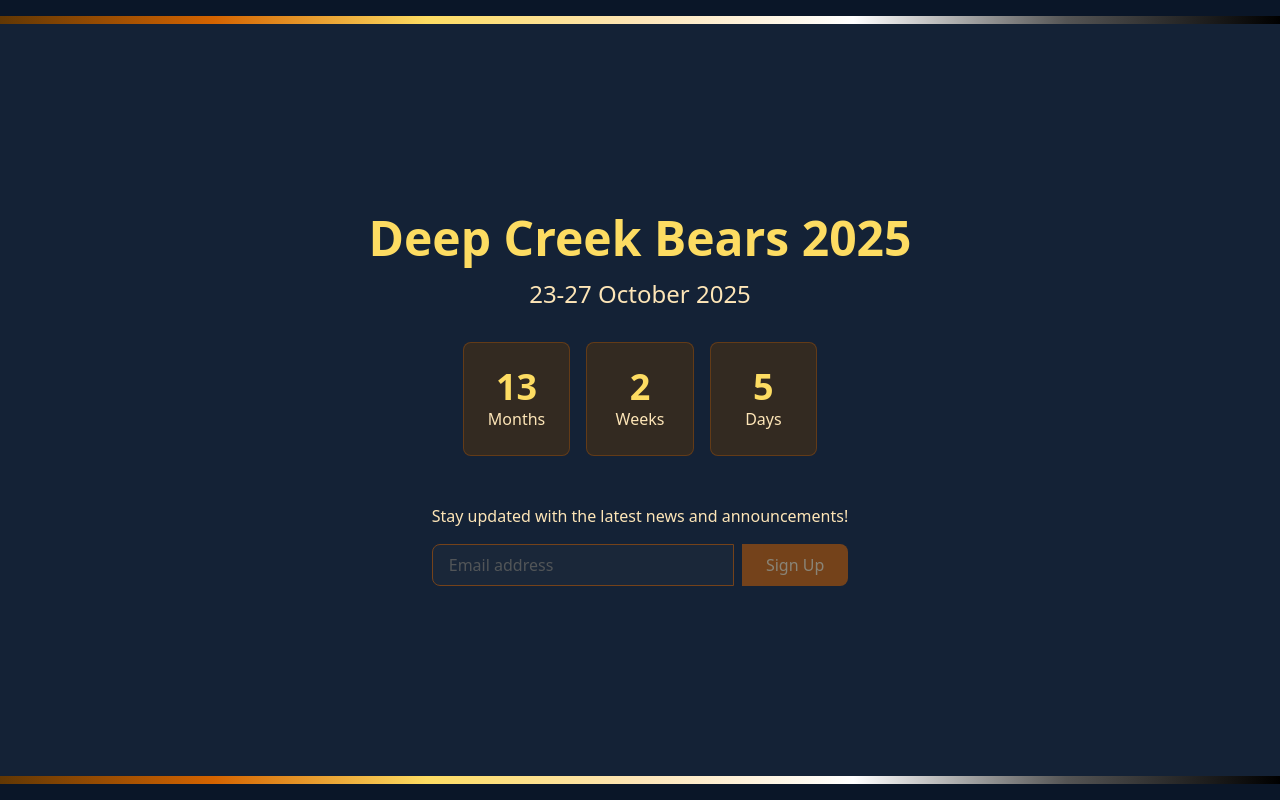
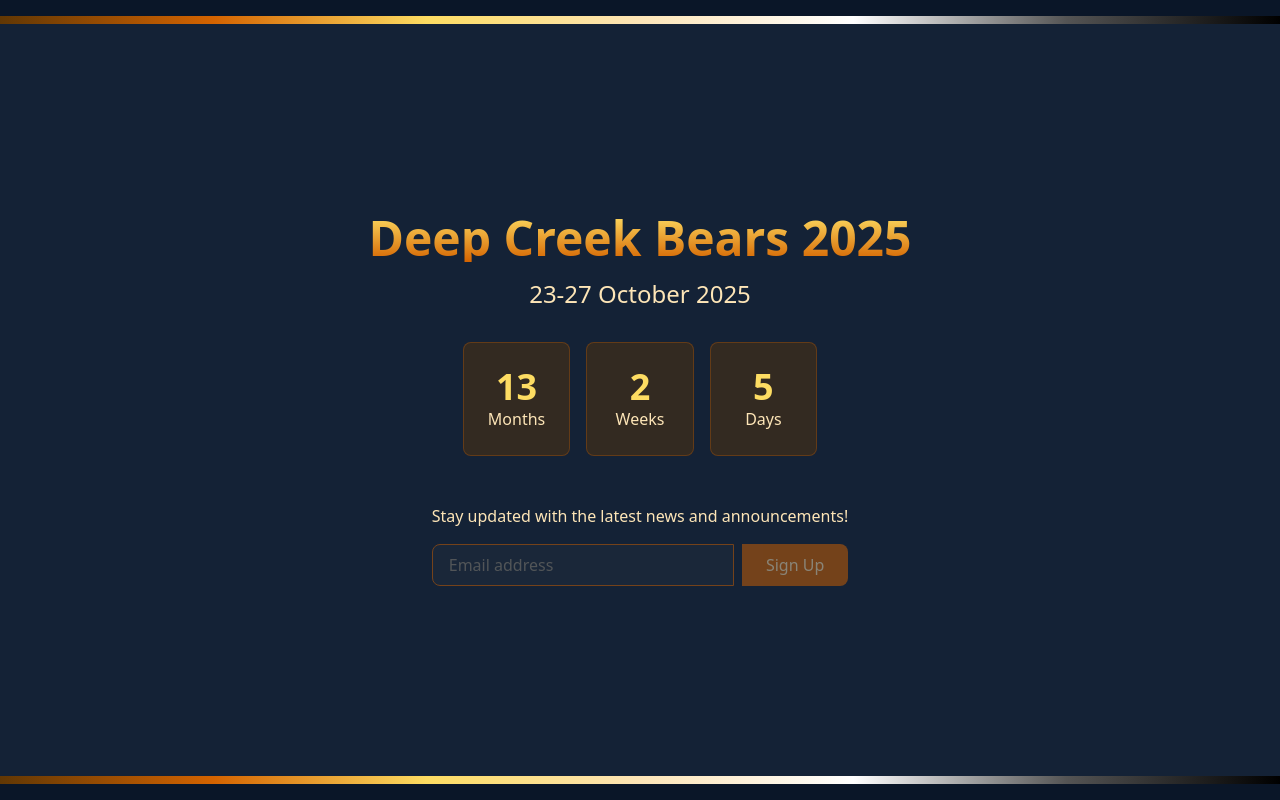
Before and after one commit to retzloff/deep-creek-disco, a SvelteKit app: page / in a window 1280 px wide. Built offline with nearby package versions, Linux system fonts and the light colour scheme.

Commit message:
Color tweak

```diff
--- a/src/app.css
+++ b/src/app.css
@@ -1,3 +1,3 @@
 @import 'tailwindcss/base';
 @import 'tailwindcss/components';
-@import 'tailwindcss/utilities'
+@import 'tailwindcss/utilities';
--- a/src/routes/+page.svelte
+++ b/src/routes/+page.svelte
@@ -32,7 +32,11 @@
   <main class="flex-1 flex items-center bg-navy-800">
     <div class="w-full py-8 flex flex-col">
       <div class="text-center">
-        <h1 class="text-5xl font-bold mb-4 text-bear-gold">Deep Creek Bears 2025</h1>
+        <h1
+          class="text-5xl font-bold mb-4 bg-gradient-to-b from-bear-gold to-bear-orange-brown inline-block text-transparent bg-clip-text"
+        >
+          Deep Creek Bears 2025
+        </h1>
         <p class="text-2xl mb-8 text-bear-cream">23-27 October 2025</p>
       </div>
 
```
